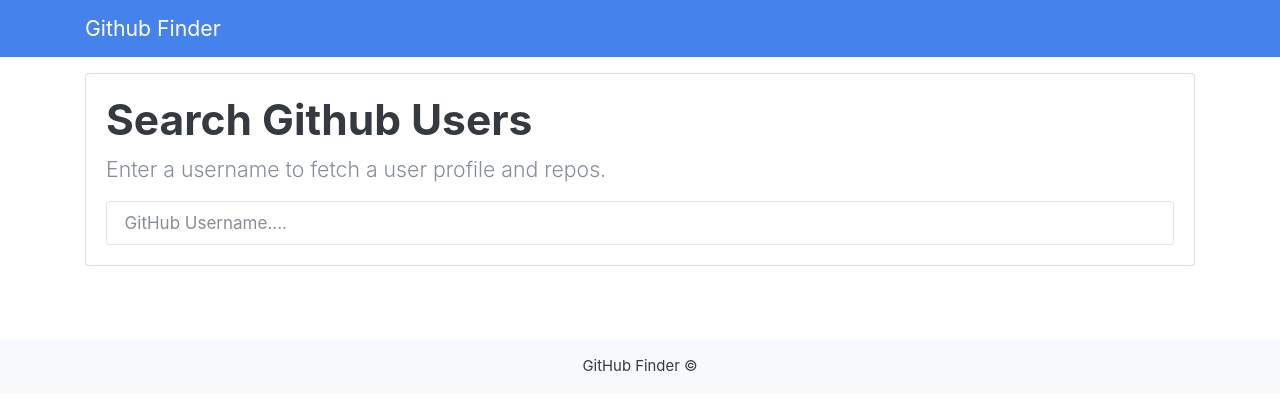
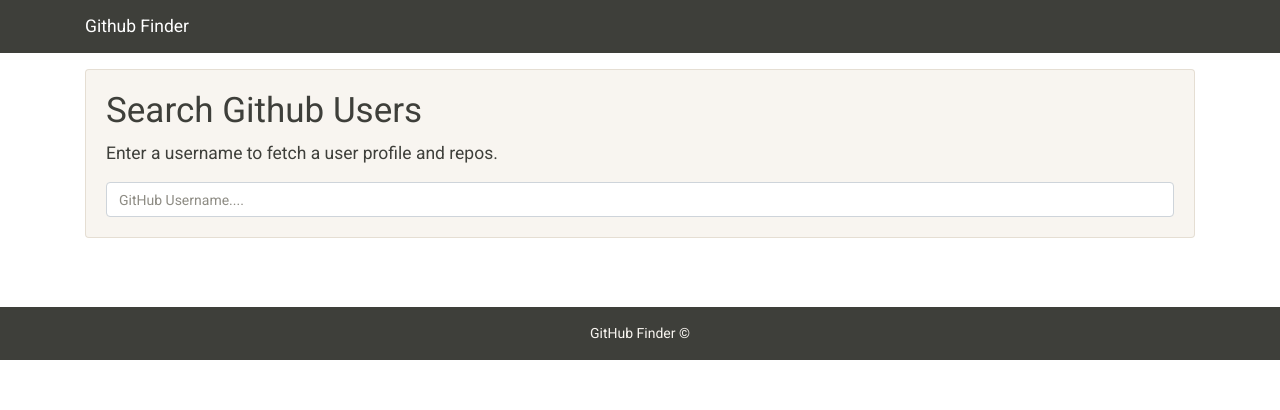
Before and after one commit to EricPohlers/GitHubFinderJS, a plain HTML site: page Githubfinder/index.html in a window 1280 px wide. Drawn offline with nearby package versions, Linux system fonts and the light colour scheme.

Commit message:
Design changes+ clearing profile if not match

```diff
--- a/Githubfinder/app.js
+++ b/Githubfinder/app.js
@@ -15,9 +15,9 @@ searchUser.addEventListener('keyup', (e) =>{
         github.getUser(userText)
         .then(data => {
             if (data.profile.message === 'Not Found') {
-                //show alert
+                //show alert and clear profile
                 ui.showAlert('User not found', 'alert alert-danger');
-
+                ui.clearProfile();
             } else {
                 //hide error message
                 ui.clearAlert();
--- a/Githubfinder/index.html
+++ b/Githubfinder/index.html
@@ -4,7 +4,7 @@
     <meta charset="UTF-8">
     <meta name="viewport" content="width=device-width, initial-scale=1.0">
     <meta http-equiv="X-UA-Compatible" content="ie=edge">
-    <link rel="stylesheet" href="https://bootswatch.com/4/litera/bootstrap.min.css">
+    <link rel="stylesheet" href="https://bootswatch.com/4/sandstone/bootstrap.min.css">
     <title>GitHub Finder</title>
 </head>
 <body>
@@ -12,7 +12,7 @@
      <div class="container"><a href="#" class="navbar-brand">Github Finder</a></div>
  </nav>
 <div class="container searchContainer">
-    <div class="search card card-body">
+    <div class="search card card-body bg-light">
         <h1>Search Github Users</h1>
         <p class="lead">Enter a username to fetch a user profile and repos.</p>
         <input type="text" id="searchUser" class="form-control" placeholder="GitHub Username....">
@@ -20,7 +20,7 @@
     <br>
     <div id="profile"></div>
 </div>
-<footer class="mt-5 p-3 text-center bg-light">GitHub Finder &copy</footer>
+<footer class="mt-5 p-3 text-center bg-primary text-light">GitHub Finder &copy</footer>
 
 
     <script src="https://code.jquery.com/jquery-3.3.1.slim.min.js" integrity="sha384-q8i/X+965DzO0rT7abK41JStQIAqVgRVzpbzo5smXKp4YfRvH+8abtTE1Pi6jizo" crossorigin="anonymous"></script>
--- a/Githubfinder/ui.js
+++ b/Githubfinder/ui.js
@@ -69,7 +69,7 @@ class UI{
         //Insert alert
         container.insertBefore(div, search);
 
-        //timeout after 3 seconds
+    //    timeout after 3 seconds
         // setTimeout(() => {
         //     this.clearAlert();
         // }, 3000);
```
